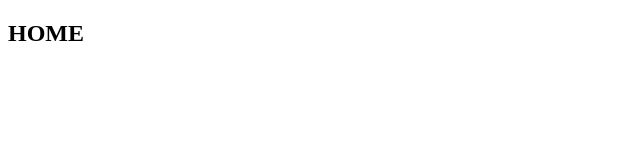
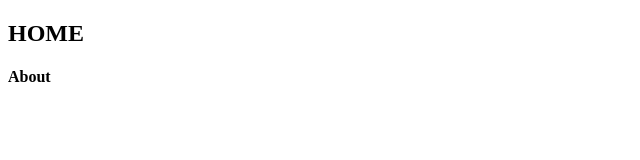
Before and after one commit to JohnVincentManangan/Myportfolio.github.io, a plain HTML site: page index.html in a window 1280 px wide. Shown: the full height of the page, 0-640 px from the left. Drawn offline with Linux system fonts and the light colour scheme.

Commit message:
Update index.html

```diff
--- a/index.html
+++ b/index.html
@@ -2,6 +2,7 @@
 <html lang="en">
 <head>
     <h2>HOME</h2>
+    <h4>About</h4>
     <meta charset="UTF-8">
     <meta name="viewport" content="width=device-width, initial-scale=1.0">
     <title>Document</title>
```
